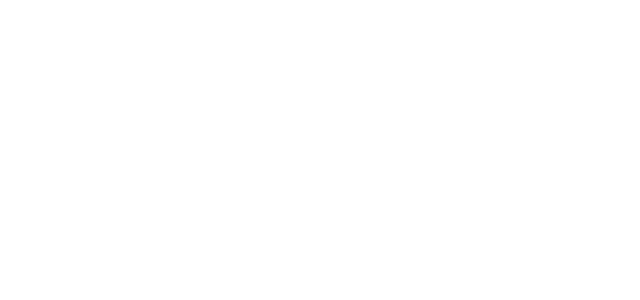
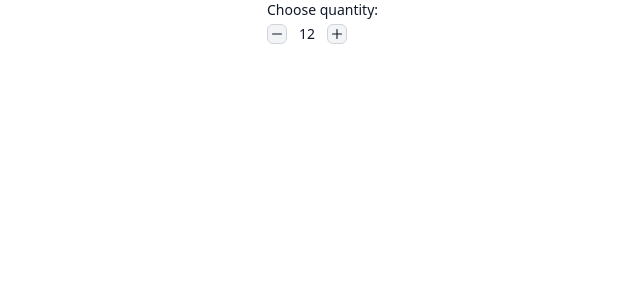
Before and after one commit to themesberg/tailwind-nuxt-starter, a Nuxt app: page /Input-Counter in a window 1280 px wide. Before the commit this address had no page. Shown: the top 300 px of the page, without its empty margins (213-853 px from the left). Built offline with nearby package versions, Linux system fonts and the light colour scheme.

Commit message:
chore(flowbite): update to `v2.2.0` and add input counter example

```diff
--- a/package.json
+++ b/package.json
@@ -22,6 +22,6 @@
     "nuxt": "3.0.0"
   },
   "dependencies": {
-    "flowbite": "^2.1.1"
+    "flowbite": "^2.2.0"
   }
 }
--- /dev/null
+++ b/pages/Input-Counter.vue
@@ -0,0 +1,53 @@
+<script setup>
+import { onMounted } from 'vue'
+import { InputCounter } from 'flowbite'
+onMounted(() => {
+   // set the target element of the input field
+   const $targetEl = document.getElementById('counter-input-example');
+
+    // optionally set the increment and decrement elements
+    const $incrementEl = document.getElementById('increment-button');
+
+    const $decrementEl = document.getElementById('decrement-button');
+
+    // optional options with default values and callback functions
+    const options = {
+        minValue: 0,
+        maxValue: null, // infinite
+        onIncrement: () => {
+            console.log('input field value has been incremented');
+        },
+        onDecrement: () => {
+            console.log('input field value has been decremented');
+        }
+    };
+
+    const instanceOptions = {
+        id: 'counter-input-example',
+        override: true
+    };
+
+    if ($targetEl) {
+        const counterInput = new InputCounter($targetEl, $incrementEl, $decrementEl, options, instanceOptions);
+    }
+})
+</script>
+
+<template>
+  <form class="max-w-xs mx-auto">
+        <label for="counter-input-example" class="block mb-1 text-sm font-medium text-gray-900 dark:text-white">Choose quantity:</label>
+        <div class="relative flex items-center">
+            <button type="button" id="decrement-button" class="flex-shrink-0 bg-gray-100 dark:bg-gray-700 dark:hover:bg-gray-600 dark:border-gray-600 hover:bg-gray-200 inline-flex items-center justify-center border border-gray-300 rounded-md h-5 w-5 focus:ring-gray-100 dark:focus:ring-gray-700 focus:ring-2 focus:outline-none">
+                <svg class="w-2.5 h-2.5 text-gray-900 dark:text-white" aria-hidden="true" xmlns="http://www.w3.org/2000/svg" fill="none" viewBox="0 0 18 2">
+                    <path stroke="currentColor" stroke-linecap="round" stroke-linejoin="round" stroke-width="2" d="M1 1h16"/>
+                </svg>
+            </button>
+            <input type="text" id="counter-input-example" class="flex-shrink-0 text-gray-900 dark:text-white border-0 bg-transparent text-sm font-normal focus:outline-none focus:ring-0 max-w-[2.5rem] text-center" placeholder="" value="12" required>
+            <button type="button" id="increment-button" class="flex-shrink-0 bg-gray-100 dark:bg-gray-700 dark:hover:bg-gray-600 dark:border-gray-600 hover:bg-gray-200 inline-flex items-center justify-center border border-gray-300 rounded-md h-5 w-5 focus:ring-gray-100 dark:focus:ring-gray-700 focus:ring-2 focus:outline-none">
+                <svg class="w-2.5 h-2.5 text-gray-900 dark:text-white" aria-hidden="true" xmlns="http://www.w3.org/2000/svg" fill="none" viewBox="0 0 18 18">
+                    <path stroke="currentColor" stroke-linecap="round" stroke-linejoin="round" stroke-width="2" d="M9 1v16M1 9h16"/>
+                </svg>
+            </button>
+        </div>
+    </form>
+</template>
--- a/pages/index.vue
+++ b/pages/index.vue
@@ -16,6 +16,7 @@
                 <A href="/popover" class="block w-full px-4 py-2 border-b border-gray-200 cursor-pointer hover:bg-gray-100 hover:text-blue-700 focus:outline-none focus:ring-2 focus:ring-blue-700 focus:text-blue-700 dark:border-gray-600 dark:hover:bg-gray-600 dark:hover:text-white dark:focus:ring-gray-500 dark:focus:text-white">Popover</A>
                 <A href="/tabs" class="block w-full px-4 py-2 border-b border-gray-200 cursor-pointer hover:bg-gray-100 hover:text-blue-700 focus:outline-none focus:ring-2 focus:ring-blue-700 focus:text-blue-700 dark:border-gray-600 dark:hover:bg-gray-600 dark:hover:text-white dark:focus:ring-gray-500 dark:focus:text-white">Tabs</A>
                 <A href="/tooltip" class="block w-full px-4 py-2 border-b border-gray-200 cursor-pointer hover:bg-gray-100 hover:text-blue-700 focus:outline-none focus:ring-2 focus:ring-blue-700 focus:text-blue-700 dark:border-gray-600 dark:hover:bg-gray-600 dark:hover:text-white dark:focus:ring-gray-500 dark:focus:text-white">Tooltip</A>
+                <A href="/input-counter" class="block w-full px-4 py-2 border-b border-gray-200 cursor-pointer hover:bg-gray-100 hover:text-blue-700 focus:outline-none focus:ring-2 focus:ring-blue-700 focus:text-blue-700 dark:border-gray-600 dark:hover:bg-gray-600 dark:hover:text-white dark:focus:ring-gray-500 dark:focus:text-white">Input Counter</A>
             </div>
             <p class="mb-8">Learn more about <a href="https://flowbite.com/docs/getting-started/nuxt-js/" class="text-blue-600 hover:underline">Flowbite + Nuxt.js here</a>.</p>
           </div>
```
Also changed, not shown: 1 other file (tests, documents, lock files or other folders).
